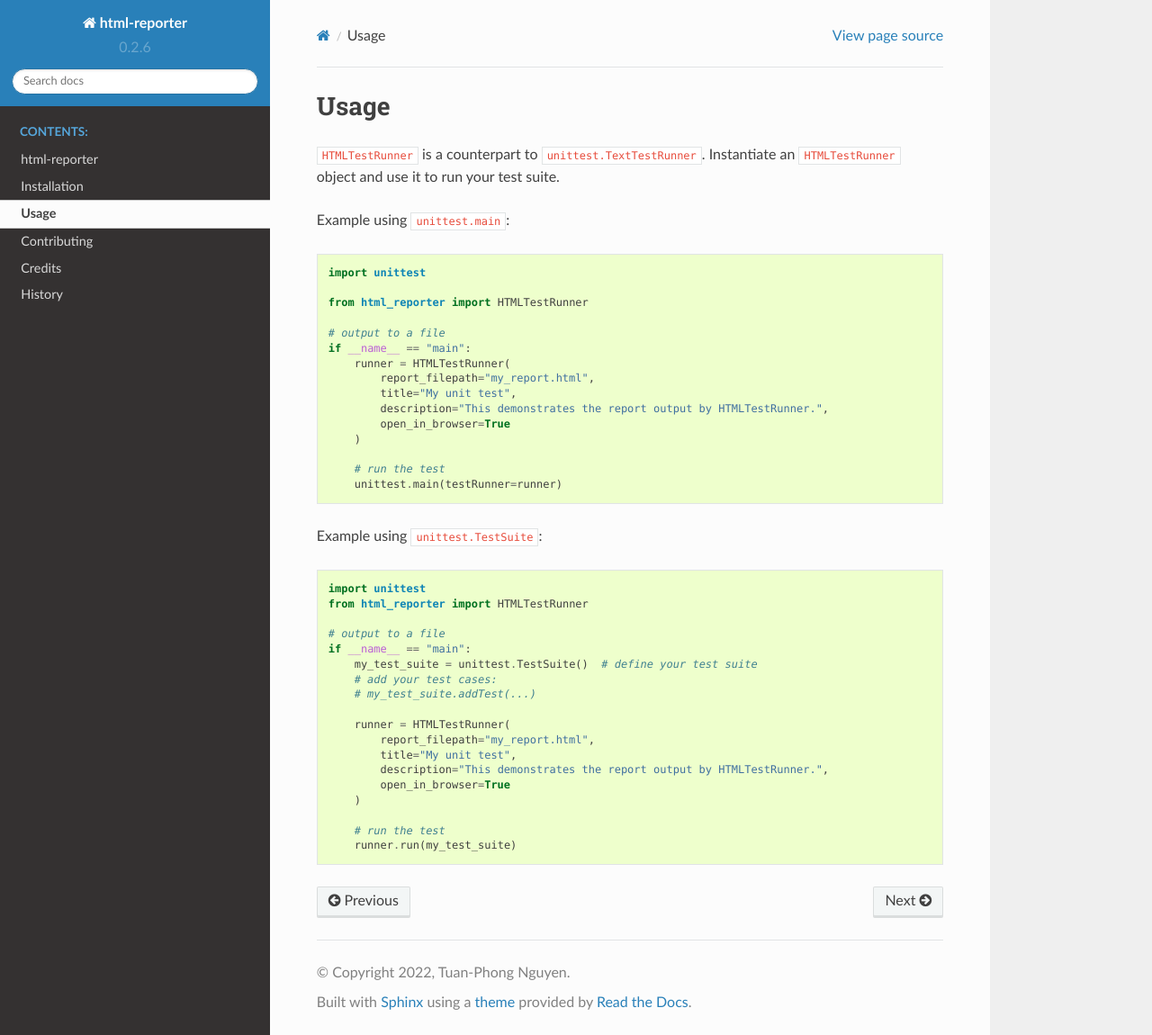
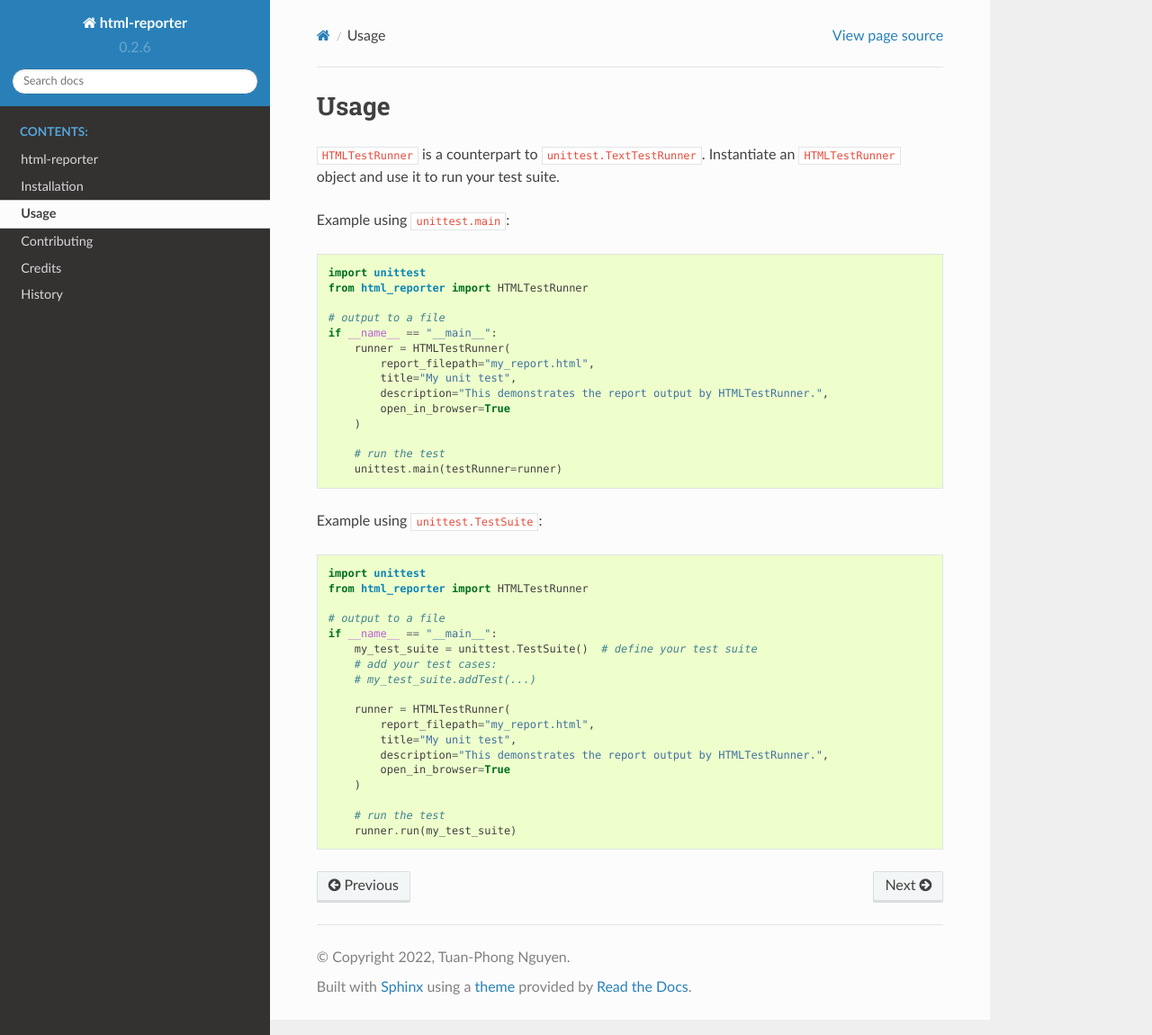
Before and after one commit to phongnt570/html-reporter, a Sphinx documentation site: the page built from docs/usage.rst, in a window 1280 px wide and 1150 px high. Shown: the whole window at 90% size. Built offline with Sphinx 7.4.7 and the Read the Docs theme 2.0.0, drawn with Linux system fonts in a browser that asks for light colours.

```diff
--- a/README.rst
+++ b/README.rst
@@ -62,11 +62,10 @@ Example using ``unittest.main``:
 .. code-block:: python
 
     import unittest
-
     from html_reporter import HTMLTestRunner
 
     # output to a file
-    if __name__ == "main":
+    if __name__ == "__main__":
         runner = HTMLTestRunner(
             report_filepath="my_report.html",
             title="My unit test",
@@ -85,7 +84,7 @@ Example using ``unittest.TestSuite``:
     from html_reporter import HTMLTestRunner
 
     # output to a file
-    if __name__ == "main":
+    if __name__ == "__main__":
         my_test_suite = unittest.TestSuite()  # define your test suite
         # add your test cases:
         # my_test_suite.addTest(...)
--- a/docs/usage.rst
+++ b/docs/usage.rst
@@ -12,11 +12,10 @@ Example using ``unittest.main``:
 .. code-block:: python
 
     import unittest
-
     from html_reporter import HTMLTestRunner
 
     # output to a file
-    if __name__ == "main":
+    if __name__ == "__main__":
         runner = HTMLTestRunner(
             report_filepath="my_report.html",
             title="My unit test",
@@ -35,7 +34,7 @@ Example using ``unittest.TestSuite``:
     from html_reporter import HTMLTestRunner
 
     # output to a file
-    if __name__ == "main":
+    if __name__ == "__main__":
         my_test_suite = unittest.TestSuite()  # define your test suite
         # add your test cases:
         # my_test_suite.addTest(...)
```
